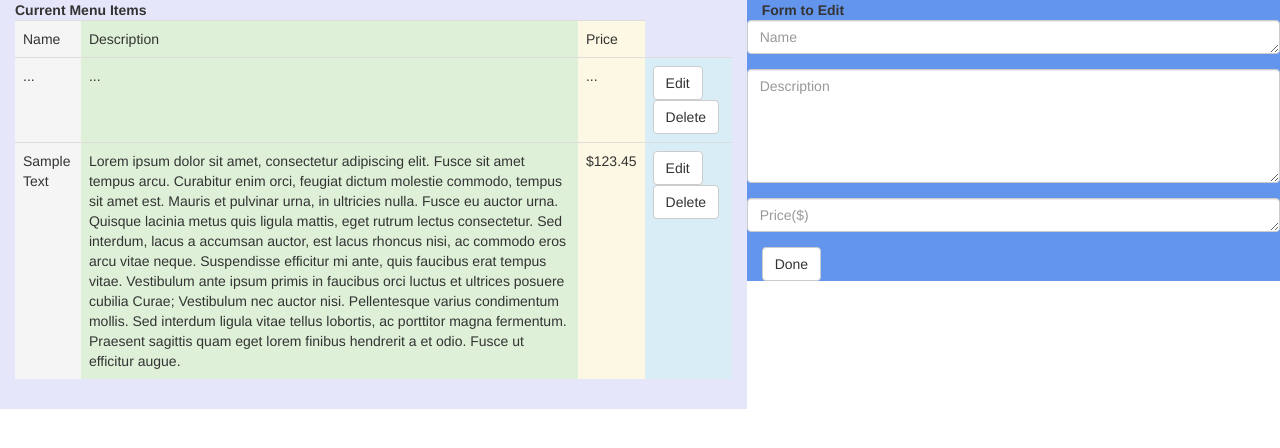
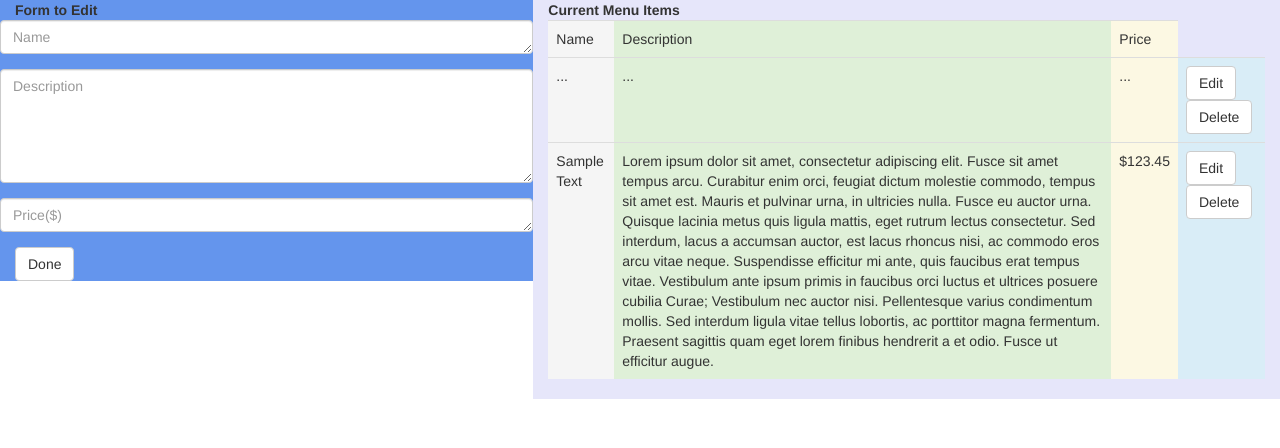
Before and after one commit to dvcoders/15sp-norseman, a plain HTML site: page dashboard/index.html in a window 1280 px wide. Drawn offline with nearby package versions, Linux system fonts and the light colour scheme.

Commit message:
flipped the orientation, height problems

```diff
--- /dev/null
+++ b/dashboard/css/styles.css
@@ -0,0 +1,6 @@
+html{
+  height: 100%;
+}
+body{
+  min-height: 100%;
+}
--- a/dashboard/index.html
+++ b/dashboard/index.html
@@ -1,13 +1,36 @@
 <!DOCTYPE html>
 <html>
   <head>
+
+    <!--Bootstrap-->
     <link rel="stylesheet" href="https://maxcdn.bootstrapcdn.com/bootstrap/3.3.2/css/bootstrap.min.css">
+
+    <!---CSS-->
+    <link rel="stylesheet" type="text/css" href="css/styles.css">
+
   </head>
 
   <body>
+      <div class="col-md-5"  style="background-color:#6495ED">
+      <strong class="text-center">Form to Edit</strong>
+      <form class="form-horizontal">
+        <div class="form-group">
+          <label class="sr-only" for="itemName">Name</label>
+          <textarea type="text" class="form-control" placeholder="Name" rows="1"></textarea>
+        </div>
+        <div class="form-group">
+          <label class="sr-only" for="itemDescription">Description</label>
+          <textarea  type="text" class="form-control" placeholder="Description" rows="5"></textarea>
+        </div>
+        <div class="form-group">
+          <label class="sr-only" for="itemPrice">Price</label>
+          <textarea type="text" class="form-control" placeholder="Price($)" rows="1"></textarea>
+        </div>
+        <button type="button" class="btn btn-default">Done</button>
+      </form>
+    </div>
+
     <div class="col-md-7"  style="background-color:#E6E6FA">
-      <ul class="list-unstyled">
-
       <div class="table-responsive">
         <table class="table"><strong>Current Menu Items</strong>
           <tr>
@@ -49,28 +72,9 @@
               <button type="button" class="btn btn-default">Delete</button>
             </td>
           </tr>
+        </table>
+      </div>
+    </div>
 
-        </table>
-</div>
-
-    </div>
-    <div class="col-md-5"  style="background-color:#6495ED">
-      <strong class="text-center">Form to Edit</strong>
-      <form class="form-horizontal">
-        <div class="form-group">
-          <label class="sr-only" for="itemName">Name</label>
-          <textarea type="text" class="form-control" placeholder="Name" rows="1"></textarea>
-        </div>
-        <div class="form-group">
-          <label class="sr-only" for="itemDescription">Description</label>
-          <textarea  type="text" class="form-control" placeholder="Description" rows="5"></textarea>
-        </div>
-        <div class="form-group">
-          <label class="sr-only" for="itemPrice">Price</label>
-          <textarea type="text" class="form-control" placeholder="Price($)" rows="1"></textarea>
-        </div>
-        <button type="button" class="btn btn-default">Done</button>
-      </form>
-    </div>
   </body>
 </html>
```
